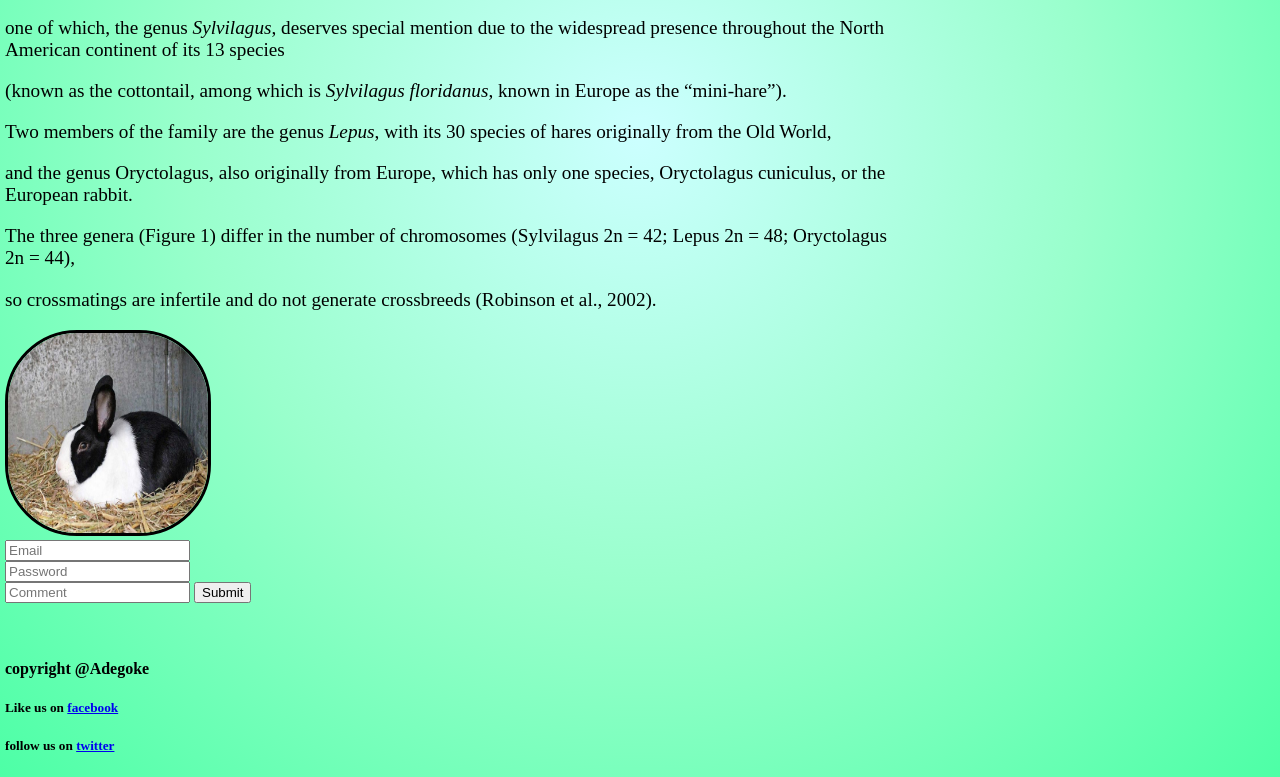
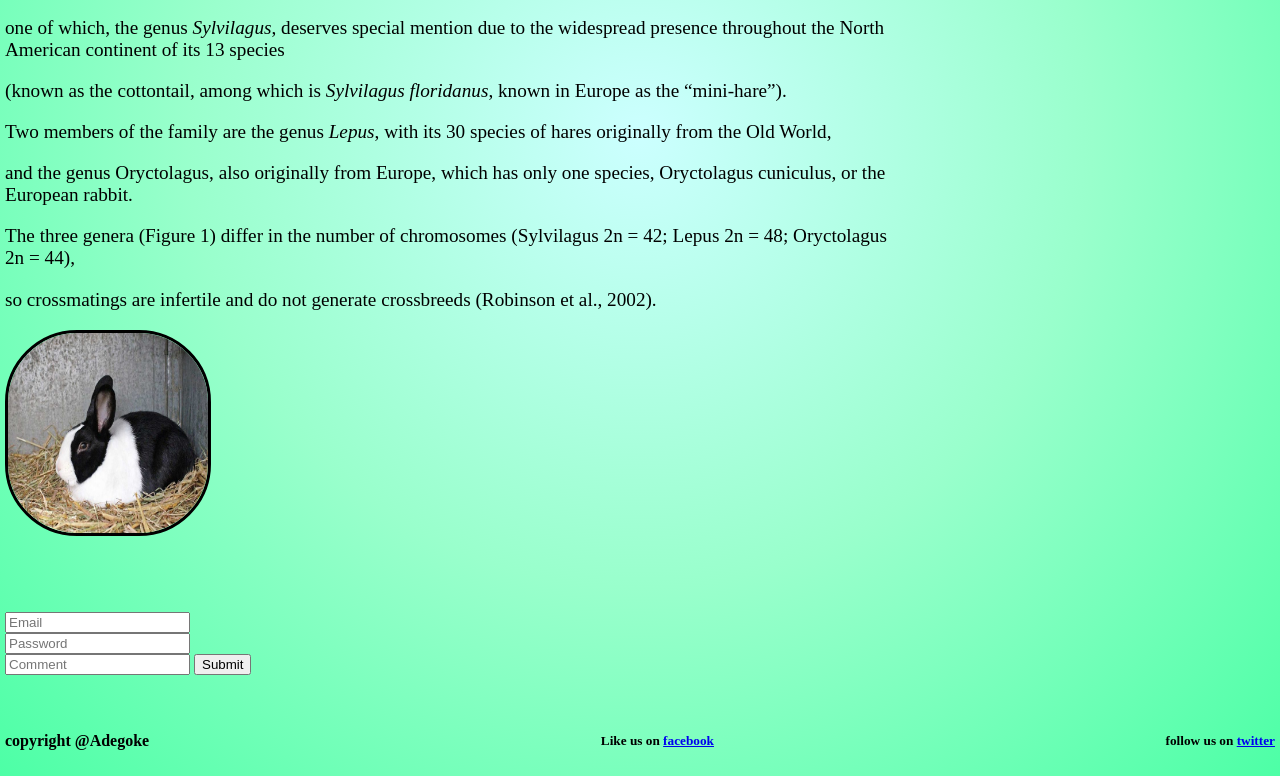
Before and after one commit to gokup4u/rabbit, a plain HTML site: page index.html in a window 1280 px wide. Shown: the part 508-1285 px from the top of the page. Drawn offline with Linux system fonts and the light colour scheme.

Commit message:
new-upgrade

```diff
--- a/style/style1.css
+++ b/style/style1.css
@@ -32,6 +32,7 @@ transition: border-bottom 300ms;
   font-family: 'Sriracha', cursive;
   font-weight: bold;
   padding-left: 5px;
+
 }
 h1 {
 color: rgb(0, 68, 204);
@@ -58,5 +59,10 @@ img {
 .main-wrapper {
   display: grid;
   grid-template-columns: 70% 30%;
-
 }
+.footer-bar {
+  display: flex;
+  flex-direction: row;
+  flex-wrap: wrap;
+  justify-content: space-between;
+}
```
Also changed, not shown: index.html (+5 -0 lines).
